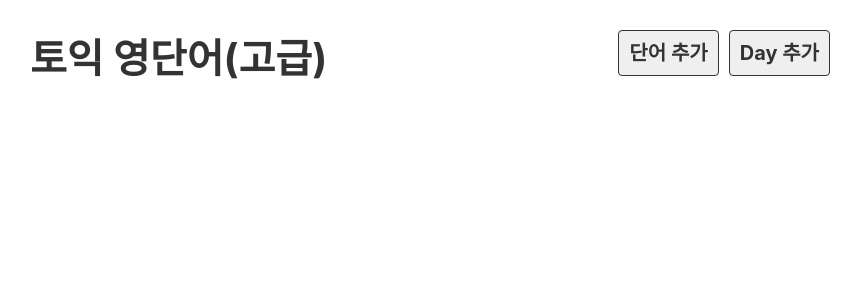
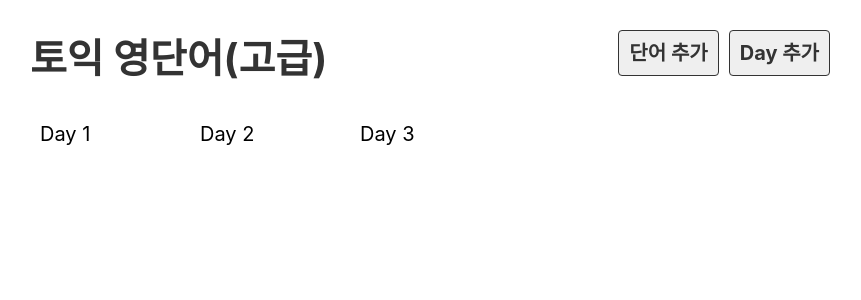
Before and after one commit to rowooncoding/voca-react, a React (Create React App) app: page / in a window 1280 px wide. Shown: the top 300 px of the page, without its empty margins (210-1071 px from the left). Built offline with nearby package versions, Linux system fonts and the light colour scheme.

Commit message:
[추가] map을 사용해서 daylist 불러오기

```diff
--- a/src/App.js
+++ b/src/App.js
@@ -1,9 +1,11 @@
+import DayList from "./component/DayList";
 import Header from "./component/Header";
 
 function App() {
   return (
     <div className="App">
       <Header />
+      <DayList />
     </div>
   );
 }
--- a/src/component/DayList.js
+++ b/src/component/DayList.js
@@ -1,4 +1,11 @@
 import dummy from "../database/data.json";
 export default function DayList() {
-  return;
+  return (
+    <ul className="list_day">
+      {dummy.days.map((day) => (
+        <li>Day {day.day}</li>
+      ))}
+      <li></li>
+    </ul>
+  );
 }
```
